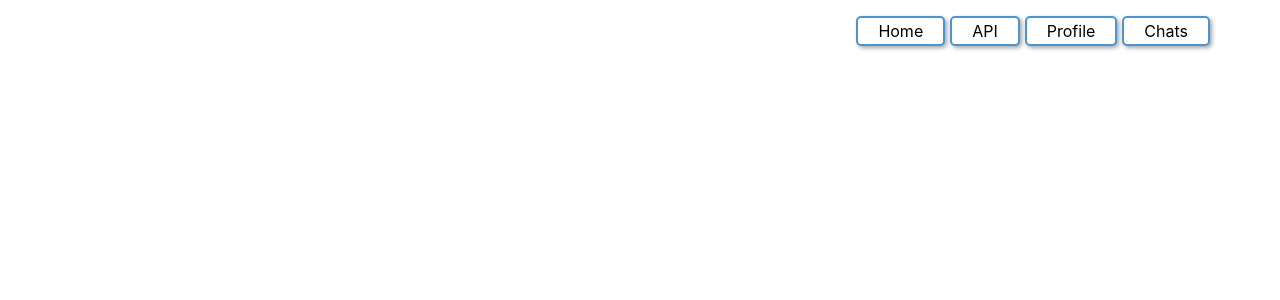
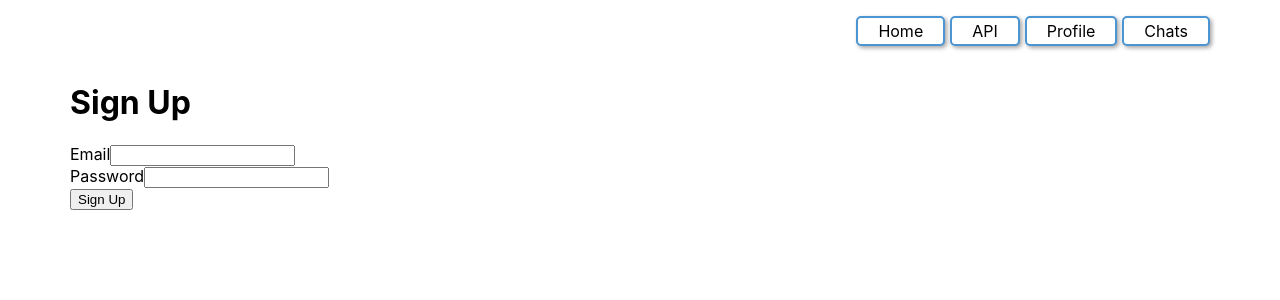
Before and after one commit to DmitriiBuilin/React, a React (Create React App) app: page /profile/signup in a window 1280 px wide. Shown: the top 300 px of the page. Built offline with nearby package versions, Linux system fonts and the light colour scheme.

Commit message:
les9 in progress

```diff
--- /dev/null
+++ b/src/components/authorisation/signIn.jsx
@@ -0,0 +1,11 @@
+
+
+  export const SignIn = () => {
+    return (
+      <>
+        <div>
+            <h1>Sign In</h1>
+        </div>
+      </>
+    );
+  }
--- /dev/null
+++ b/src/components/authorisation/signUp.jsx
@@ -0,0 +1,41 @@
+
+
+  export const SignUp = () => {
+    return (
+         <>
+          <div>
+            <h1>Sign Up</h1>
+          </div>
+         <form
+        //  onSubmit={handlerForm}
+         >
+             <div className="mb-3">
+               <label htmlFor="exampleInputEmail1" className="form-label">Email</label>
+               <input
+                //  type="email"
+                //  className="form-control"
+                //  id="exampleInputEmail1"
+                //  name='email'
+                //  onChange={handleInputs}
+                //  value={inputs.email ?? ''}
+                //  aria-describedby="emailHelp"
+               />
+             </div>
+             <div className="mb-3">
+               <label htmlFor="exampleInputPassword1" className="form-label">Password</label>
+               <input
+                //  type="password"
+                //  name="password"
+                //  className="form-control"
+                //  onChange={handleInputs}
+                //  value={inputs.password ?? ''}
+                //  id="exampleInputPassword1"
+               />
+             </div>
+           <button type="submit" className="btn btn-primary">Sign Up</button>
+         </form>
+         {/* {loading && <p>Loading....</p>}
+         {error && <p style={{color: 'red'}}>{error.message}</p>} */}
+        </>
+    );
+  }
--- a/src/components/pages/Pages.jsx
+++ b/src/components/pages/Pages.jsx
@@ -6,12 +6,15 @@ import { Error } from "../error/Error";
 import { Main } from "../main/Main";
 import './Pages.css';
 import { Profile } from "../profile/Profile";
+import { SignUp } from "../authorisation/signUp";
+import { SignIn } from "../authorisation/signIn";
 import { Api } from "../api/api";
 
 
 export const Pages = () => {
     return (
-        <BrowserRouter>
+        <>
+                <BrowserRouter>
             <header>
                 <ul className="linksButtons">
                     <li>
@@ -30,6 +33,10 @@ export const Pages = () => {
             </header>
 
             <Routes>
+                <Route path="/profile/signin" element={<SignIn />}>
+                </Route>
+                <Route path="/profile/signup" element={<SignUp />}>
+                </Route>
                 <Route path="/profile" element={<Profile />}>
                 </Route>
                 <Route exact path="/api" element={<Api   /> } >
@@ -44,5 +51,7 @@ export const Pages = () => {
                 </Route>
             </Routes>
         </BrowserRouter>
+        </>
+
     )
 }
--- a/src/components/profile/Profile.jsx
+++ b/src/components/profile/Profile.jsx
@@ -1,46 +1,22 @@
-import Button from "@mui/material/Button";
-import { React, useCallback, useState } from "react";
-import { useDispatch, useSelector } from "react-redux";
-import { changeName } from "../../store/actions/actions";
-import { initializeApp } from "firebase/app";
-import { getAuth } from "firebase/auth";
+import { Link } from "react-router-dom";
+import { React } from "react";
 
-const firebaseConfig = {
-  apiKey: "AIzaSyDpyDwMoVVFcfBdjqUkoJY2hQtYxrwO84A",
-  authDomain: "gb-react-2022.firebaseapp.com",
-  projectId: "gb-react-2022",
-  storageBucket: "gb-react-2022.appspot.com",
-  messagingSenderId: "254277553021",
-  appId: "1:254277553021:web:ccf47e68f29958abe19a14"
-};
-
-// Initialize Firebase
-const app = initializeApp(firebaseConfig);
-const auth = getAuth(app);
 
 export const Profile = () => {
-    const dispatch = useDispatch();
-    const [value, setValue] = useState('');
-    const name = useSelector((store) => store.profile.name)
-    const handleChange = useCallback((e) => {
-        setValue(e.target.value);
-    }, []);
-    const setName = useCallback(() => {
-        dispatch(changeName(value));
-        setValue('')
-        }, [dispatch, value]);
+
 
     return (
         <>
             <div>
-                <h1>Profile</h1>
-            </div>
-            <h3>Name: {name}</h3>
-            <div>
-                <input type="text" value={value} onChange={handleChange} />
+                <h1>Login</h1>
             </div>
             <div style={{marginTop: '10px'}}>
-                <Button style={{backgroundColor: 'grey', color: 'white'}} onClick={setName}>Change Name</Button>
+                <Link style={{backgroundColor: 'blue', color: 'white', width: '85px', height: '30px'}} to='/profile/signin'>Sign in
+                </Link>
+            </div>
+            <div style={{marginTop: '10px'}}>
+                <Link style={{backgroundColor: 'red', color: 'white', width: '85px', height: '30px'}} to='/profile/signup'>Sign up
+                </Link>
             </div>
         </>
 
--- a/src/store/initialState.js
+++ /dev/null
@@ -1,2 +0,0 @@
-// export const initialState = {
-//     }
```
Also changed, not shown: src/components/profile/ProfileIsLogin.jsx (added, +44 -0 lines), src/services/firebase.js (added, +45 -0 lines).
